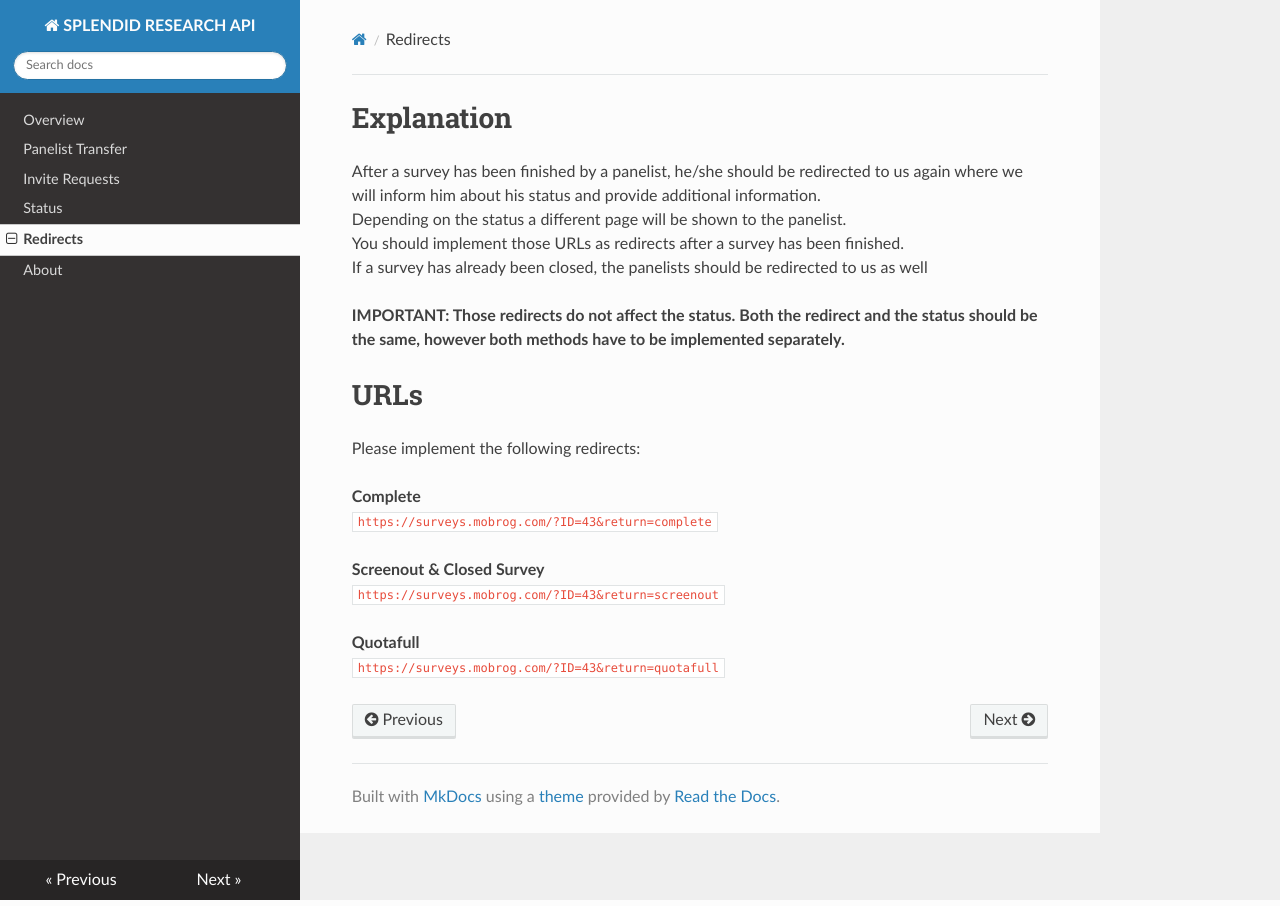
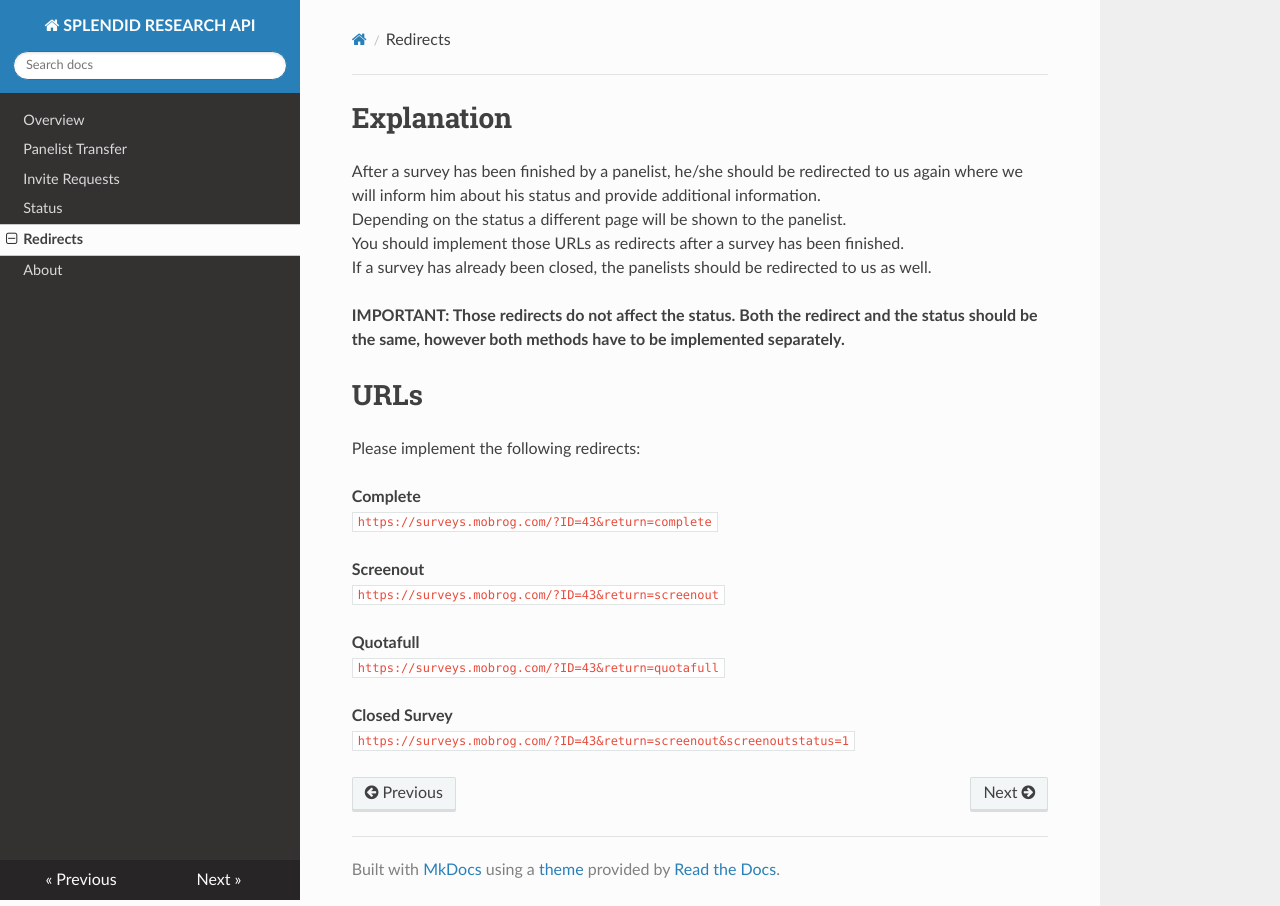
Before and after one commit to SPLENDID-RESEARCH/api-docs, an MkDocs documentation site: the page built from docs/redirect.md, in a window 1280 px wide. Built offline with MkDocs 1.6.1, drawn with Linux system fonts in a browser that asks for light colours; nearby versions of some CDN libraries; old or Windows-style settings are respelled for this version of MkDocs.

Commit message:
survey closed information adjusted

```diff
--- a/docs/redirect.md
+++ b/docs/redirect.md
@@ -3,7 +3,7 @@
 After a survey has been finished by a panelist, he/she should be redirected to us again where we will inform him about his status and provide additional information.<br />
 Depending on the status a different page will be shown to the panelist.<br />
 You should implement those URLs as redirects after a survey has been finished.<br />
-If a survey has already been closed, the panelists should be redirected to us as well <br />
+If a survey has already been closed, the panelists should be redirected to us as well.<br />
 
 **IMPORTANT: Those redirects do not affect the status. Both the redirect and the status should be the same, however both methods have to be implemented separately.**
 
@@ -15,8 +15,11 @@ Please implement the following redirects:<br />
 **Complete**<br />
 `https://surveys.mobrog.com/?ID=43&return=complete`<br />
 
-**Screenout & Closed Survey**<br />
+**Screenout**<br />
 `https://surveys.mobrog.com/?ID=43&return=screenout`<br />
 
 **Quotafull**<br />
 `https://surveys.mobrog.com/?ID=43&return=quotafull`<br />
+
+**Closed Survey**<br />
+`https://surveys.mobrog.com/?ID=43&return=screenout&screenoutstatus=1`<br />
```
Also changed, not shown: site/index.html, site/redirect/index.html, site/search/search_index.json, site/sitemap.xml.
